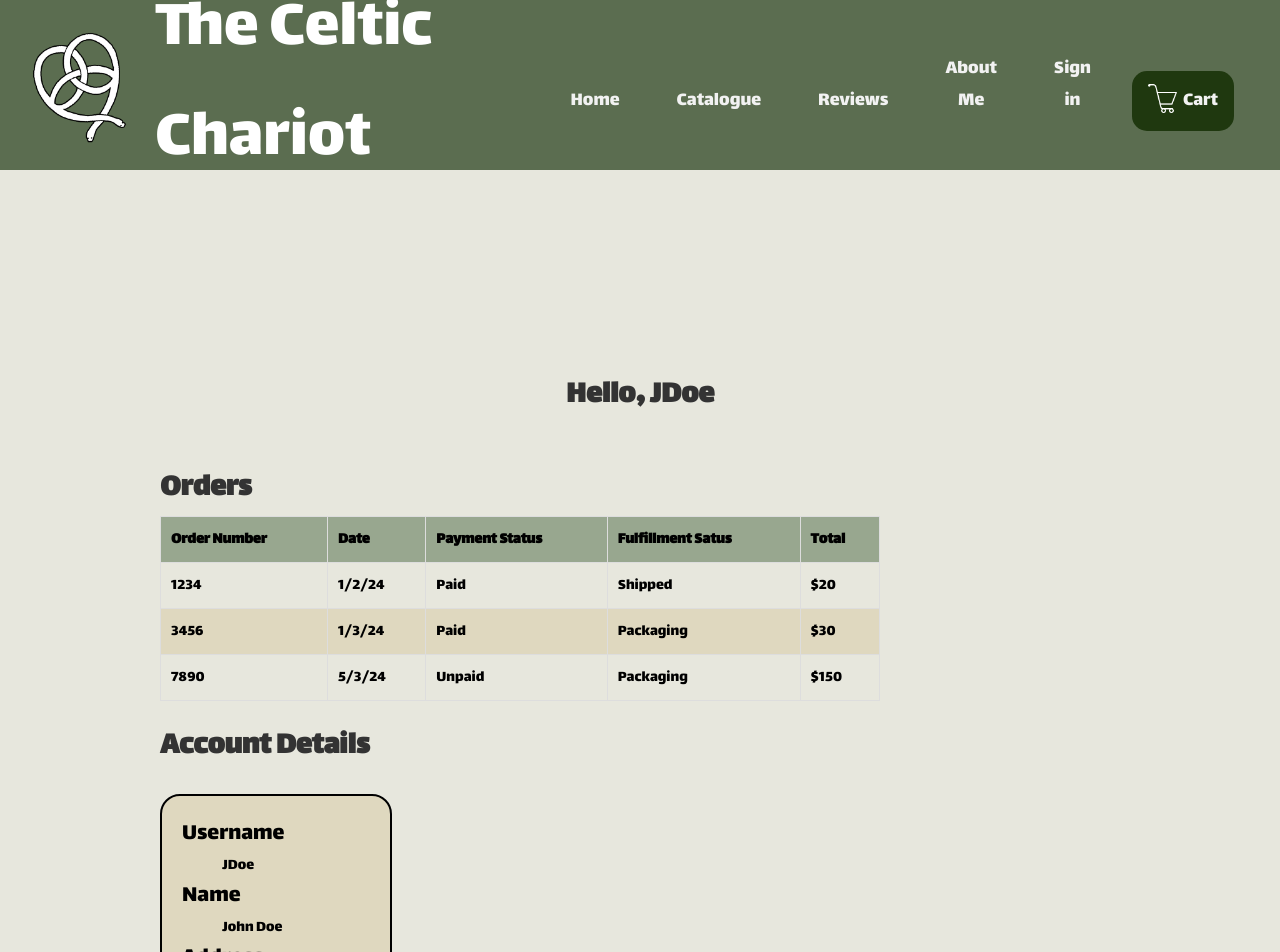
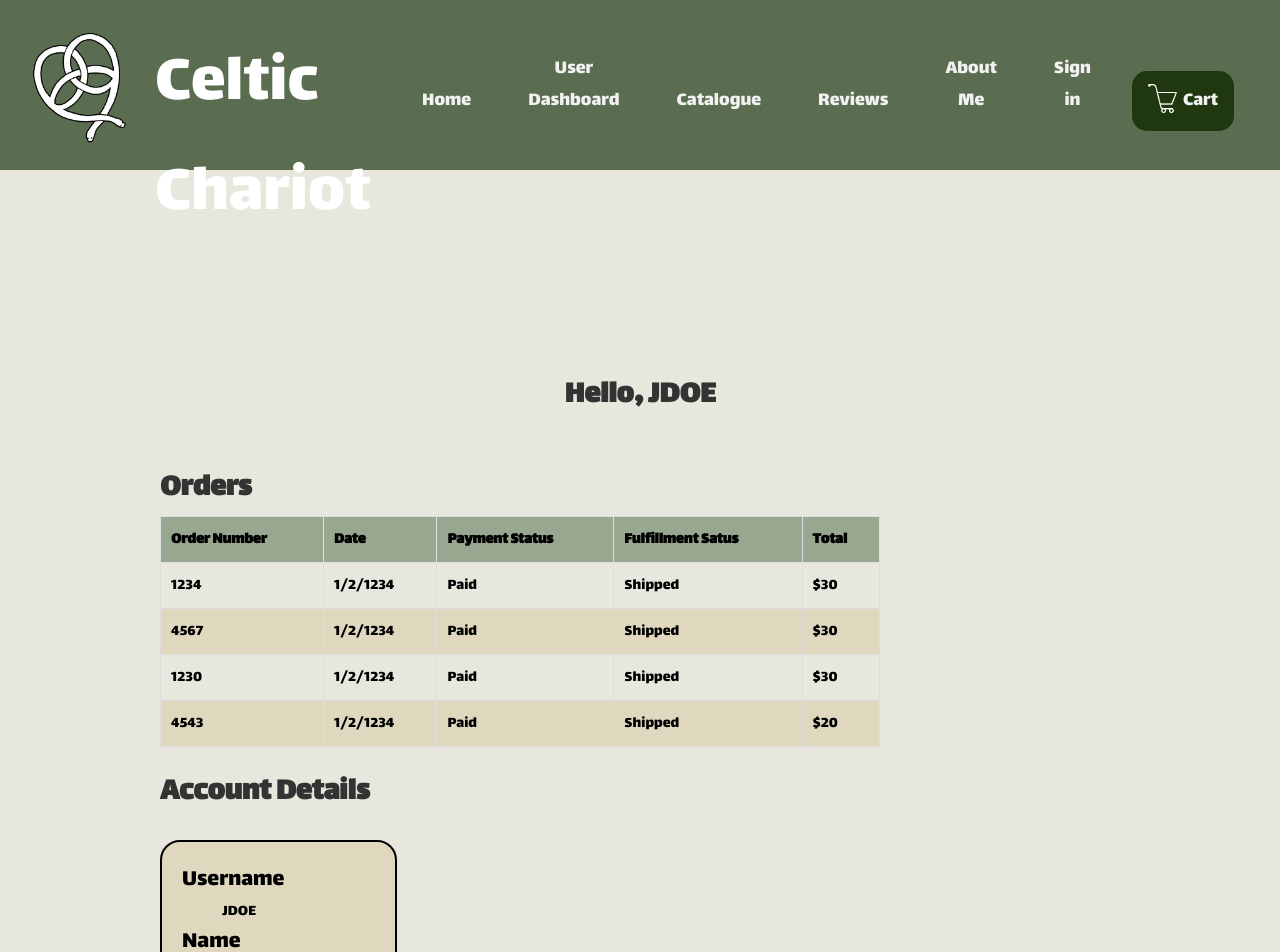
Before and after one commit to Hail808/TheCelticChariot, a Next.js app: page /user_dashboard in a window 1280 px wide. Shown: the top 952 px of the page. Built offline with nearby package versions, Linux system fonts and the light colour scheme; a web font is replaced by a local one.

Commit message:
Added link to user_dashboard on navbar

```diff
--- a/src/components/navbar.tsx
+++ b/src/components/navbar.tsx
@@ -9,6 +9,7 @@ const Navbar = () => {
       </div>
       <div className="nav-links">
         <a href="/">Home</a>
+        <a href="/user_dashboard">User Dashboard</a> {/* TEMPERARY */}
         <a href="/catalogue">Catalogue</a>
         <a href="/reviews">Reviews</a>
         <a href="/about_me">About Me</a>
--- a/src/components/pages/user_dashboard.tsx
+++ b/src/components/pages/user_dashboard.tsx
@@ -2,21 +2,56 @@ import '../../styles/user_dashboard.css';
 const UserDashboard = () => {
     //Temp Data, will get from database
 
-    //format : Order Number, Date, Paid/Unpaid, Shipped/Packaging, Cost
     //May want to get rid of paid status, seems redundant?
-    const orders = [
-        ["1234", "1/2/24", "Paid", "Shipped", "$20"],
-        ["3456", "1/3/24", "Paid", "Packaging", "$30"],
-        ["7890", "5/3/24", "Unpaid", "Packaging", "$150"],
-    ];
+    const orders =
+     [
+        {
+            id: 1234,
+            date: "1/2/1234",
+            paymentStatus: "Paid",
+            shipmentStatus: "Shipped",
+            total :"$30"
+        },
+        {
+            id: 4567,
+            date: "1/2/1234",
+            paymentStatus: "Paid",
+            shipmentStatus: "Shipped",
+            total :"$30"
+        },
+        {
+            id: 1230,
+            date: "1/2/1234",
+            paymentStatus: "Paid",
+            shipmentStatus: "Shipped",
+            total :"$30"
+        },
+        {
+            id: 4543,
+            date: "1/2/1234",
+            paymentStatus: "Paid",
+            shipmentStatus: "Shipped",
+            total :"$20"
+        }
+      ];
 
     //format: Name, Address, "City, State Zip", Country
-    const accInfo = ["JDoe", "John Doe", "1234 Ex St", "Sacramento, CA 95857", "United States" ]
+    const accInfo =
+
+       {
+           userName: "JDOE",
+           name: "John Doe",
+           adress: "1234 EX st",
+           city: "Sacramento, CA, 95758",
+           country: "United States"
+
+       }
+
     return (
         <div className="user-dashboard-container">
 
 
-            <h1>Hello, {accInfo[0]}</h1>
+            <h1>Hello, {accInfo.userName}</h1>
             <div className="order-section">
                 <h1 className='order-header'>Orders</h1>
                 <table className="order-table">
@@ -31,11 +66,13 @@ const UserDashboard = () => {
                     </thead>
                     <tbody>
                         {/* May need to change the keys later on, for now I just have them as their value */}
-                        {orders.map((order, orderIndex) => (
-                            <tr key={orderIndex}>
-                                {order.map((entry) => (
-                                    <td key={entry}>{entry}</td>
-                                ))}
+                        {orders.map((order) => (
+                            <tr key={order.id}>
+                                <td>{order.id}</td>
+                                <td>{order.date}</td>
+                                <td>{order.paymentStatus}</td>
+                                <td>{order.shipmentStatus}</td>
+                                <td>{order.total}</td>
                             </tr>
                         ))}
                     </tbody>
@@ -44,13 +81,13 @@ const UserDashboard = () => {
                     <h1>Account Details</h1>
                     <dl className="list-info">
                         <dt>Username</dt>
-                        <dd>{accInfo[0]}</dd>
+                        <dd>{accInfo.userName}</dd>
                         <dt>Name</dt>
-                        <dd>{accInfo[1]}</dd>
+                        <dd>{accInfo.name}</dd>
                         <dt>Address</dt>
-                        <dd>{accInfo[2]}</dd>
-                        <dd>{accInfo[3]}</dd>
-                        <dd>{accInfo[4]}</dd>
+                        <dd>{accInfo.adress}</dd>
+                        <dd>{accInfo.city}</dd>
+                        <dd>{accInfo.country}</dd>
                     </dl>
                 </div>
             </div>
```
